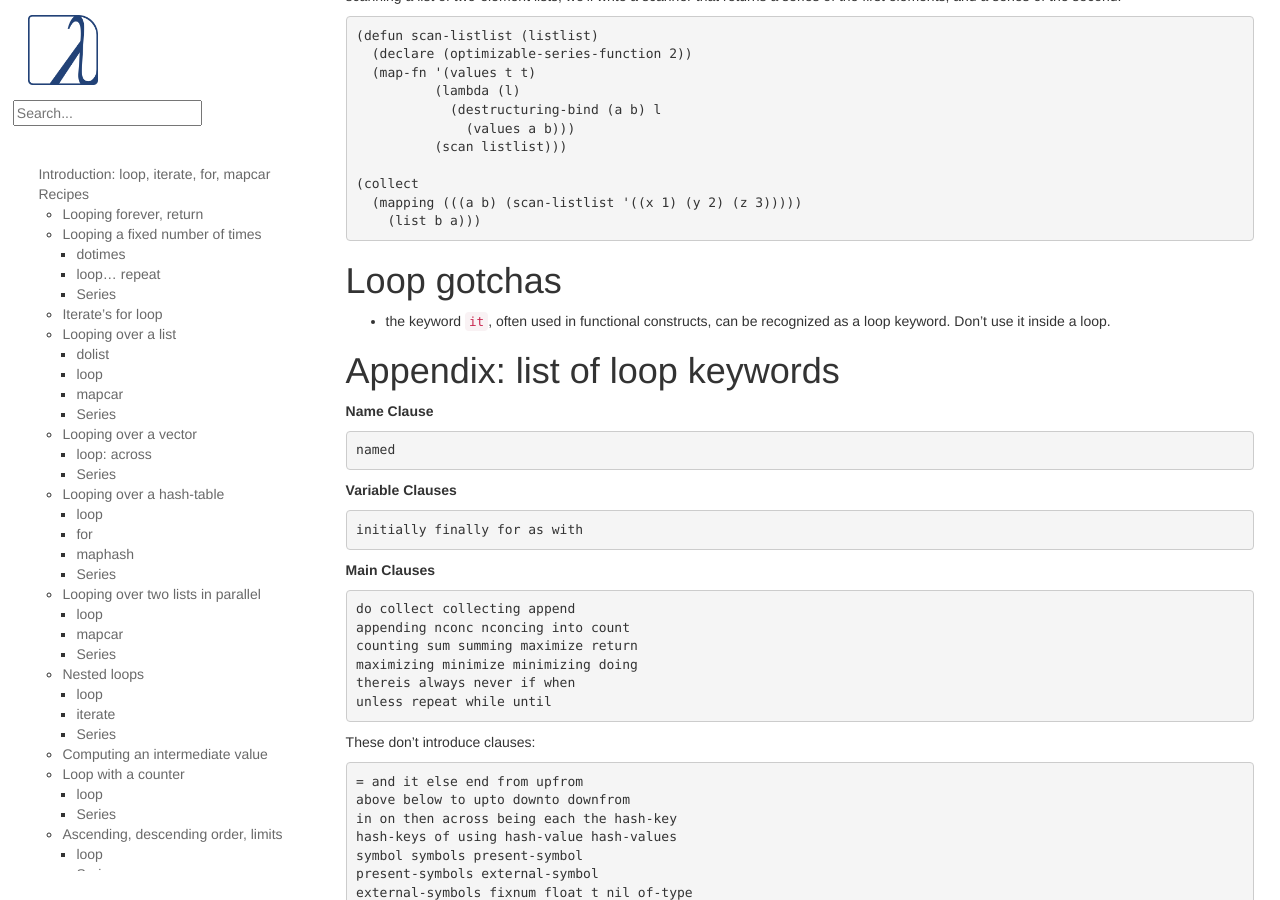
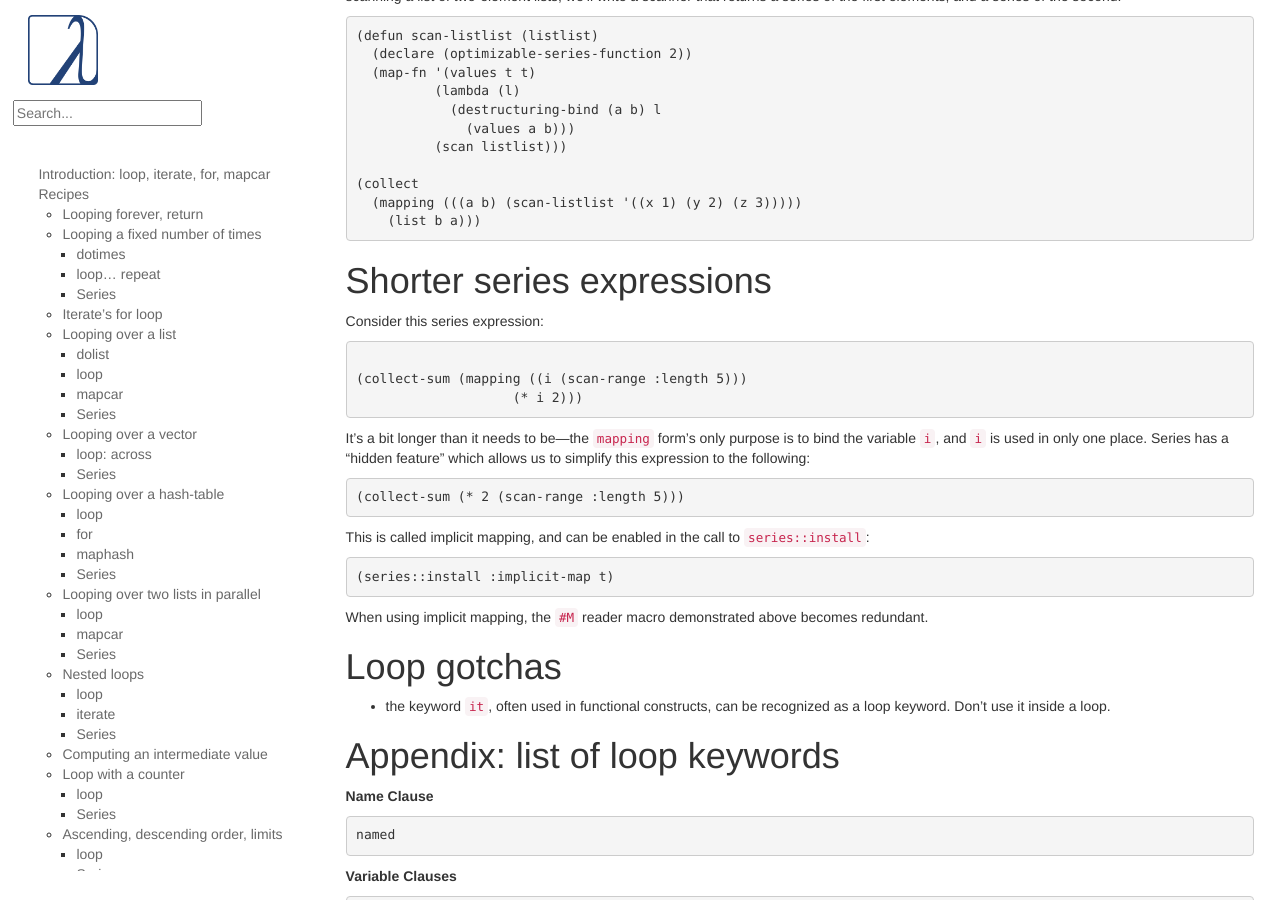
Before and after one commit to LispCookbook/cl-cookbook, a Jekyll site: the page built from iteration.md, in a window 1280 px wide and 900 px high, scrolled down 14427 px. Built offline with Jekyll 4.4.1, drawn with Linux system fonts in a browser that asks for light colours.

Commit message:
Add information to on implicit mapping for Series. (#286)
* Series examples added.

Added examples using Series for most of the iteration examples.

* Added information about implicit mapping for Series.

* Fixed formatting errors.

* Sync with upstream.

* Add text describing implicit mapping for Series.

```diff
--- a/iteration.md
+++ b/iteration.md
@@ -895,6 +895,34 @@
     (list b a)))
 ~~~
 
+# Shorter series expressions
+
+Consider this series expression:
+
+~~~lisp
+
+(collect-sum (mapping ((i (scan-range :length 5)))
+                    (* i 2)))
+~~~
+
+It's a bit longer than it needs to be—the `mapping` form's only
+purpose is to bind the variable `i`, and `i` is used in only one
+place. Series has a "hidden feature" which allows us to simplify this
+expression to the following:
+
+~~~lisp
+(collect-sum (* 2 (scan-range :length 5)))
+~~~
+
+This is called implicit mapping, and can be enabled in the call to
+`series::install`:
+
+~~~lisp
+(series::install :implicit-map t)
+~~~
+
+When using implicit mapping, the `#M` reader macro demonstrated above
+becomes redundant.
 
 # Loop gotchas
 
```
